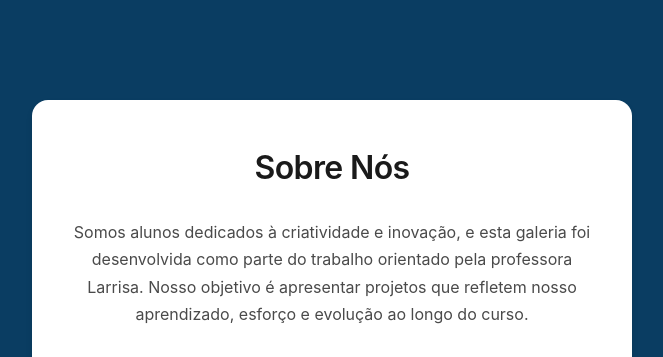
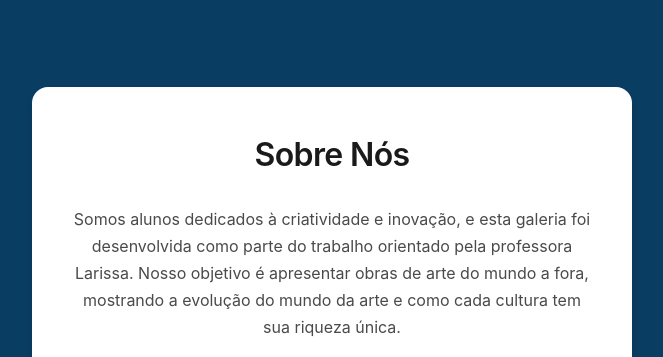
Before and after one commit to Iannn10/trabalho-web-larissa---sala-908-, a plain HTML site: page sobre.html in a window 1280 px wide. Shown: the top 357 px of the page, without its empty margins (308-971 px from the left). Drawn offline with Linux system fonts and the light colour scheme.

Commit message:
Revise 'Sobre Nós' section description
Updated the description to reflect a broader focus on art and culture.

```diff
--- a/sobre.html
+++ b/sobre.html
@@ -1,3 +1,4 @@
+
 <!DOCTYPE html>
 <html lang="pt-br">
 <head>
@@ -10,12 +11,13 @@
     <main class="container-pagina">
     <div class="cartao-conteudo">
         <header class="cabecalho-cartao">
+
             <h1>Sobre Nós</h1>
         </header>
 
         <section class="conteudo-sobre">
             <p class="descricao">
-                Somos alunos dedicados à criatividade e inovação, e esta galeria foi desenvolvida como parte do trabalho orientado pela professora Larrisa. Nosso objetivo é apresentar projetos que refletem nosso aprendizado, esforço e evolução ao longo do curso.
+                Somos alunos dedicados à criatividade e inovação, e esta galeria foi desenvolvida como parte do trabalho orientado pela professora Larissa. Nosso objetivo é apresentar obras de arte do mundo a fora, mostrando a evolução do mundo da arte e como cada cultura tem sua riqueza única.
             </p>
 
             <div class="espaco-destaque">
```
